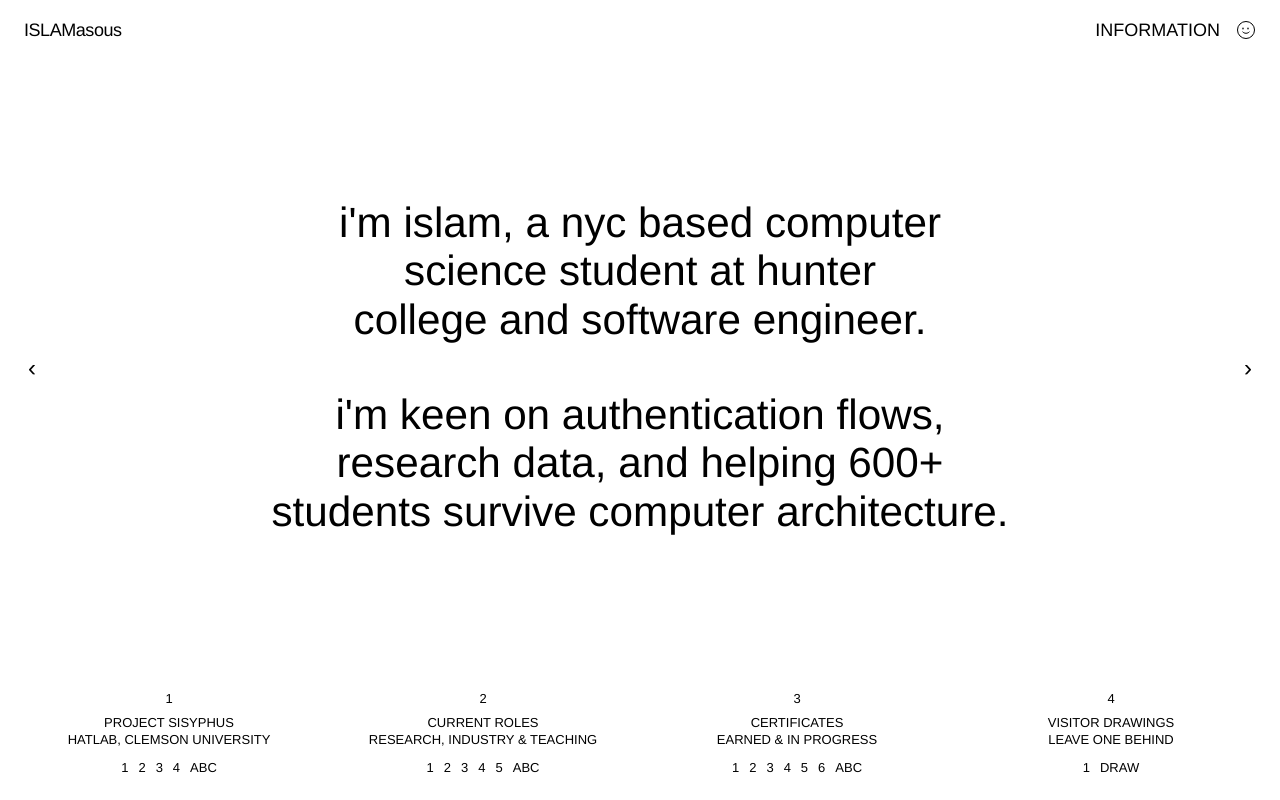
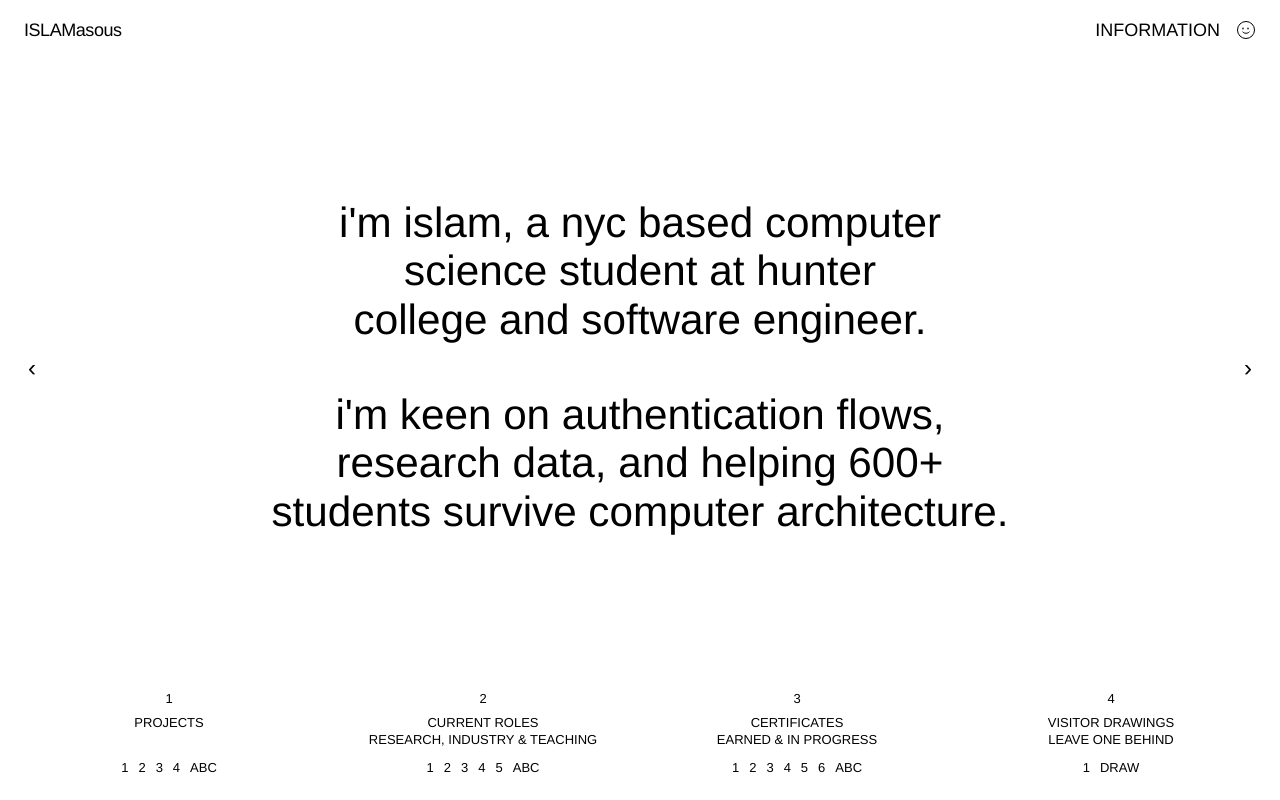
Before and after one commit to I-Asous/portfolio, a Next.js app: page / in a window 1280 px wide. Built offline with nearby package versions, Linux system fonts and the light colour scheme; no server answers; the database is empty.

Commit message:
Relabel first landing group to Projects

```diff
--- a/app/components/carousel.tsx
+++ b/app/components/carousel.tsx
@@ -30,7 +30,7 @@ const project = projects[0]
 
 const staticGroups: Group[] = [
   {
-    title: ['Project Sisyphus', 'HATlab, Clemson University'],
+    title: ['Projects'],
     slides: [
       { kind: 'text', big: project.tagline, small: project.tech.join(' · ') },
       ...(project.description ?? []).map(
@@ -273,8 +273,9 @@ export function Carousel() {
               <span className="mb-2 block text-center">{g + 1}</span>
               <span className={g === activeGroup ? 'underline underline-offset-2' : ''}>
                 {group.title[0]}
-                {group.title[1] && <br />}
-                {group.title[1]}
+                <br />
+                {/* Keep a second line so every group's numbers stay aligned. */}
+                {group.title[1] ?? '\u00a0'}
               </span>
             </button>
             <div className="mt-3 flex flex-wrap justify-center gap-x-2.5 gap-y-1 [&>*]:uppercase">
```
